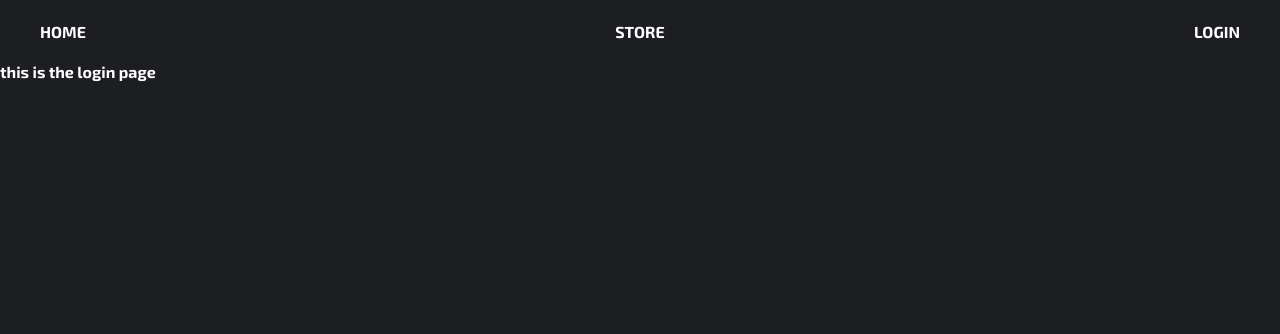
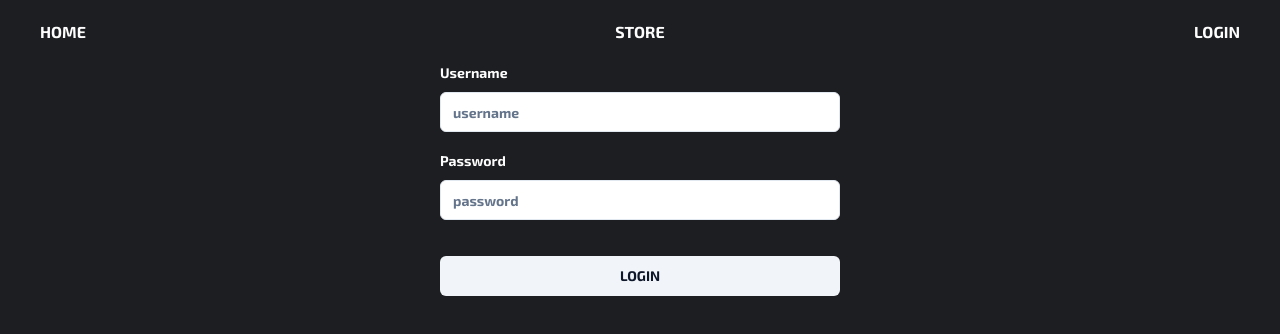
Before and after one commit to jzwoo/cyber_punk_frontend_v2, a Next.js app: page /login in a window 1280 px wide. Shown: the top 334 px of the page. Built offline with nearby package versions, Linux system fonts and the light colour scheme.

Commit message:
Create basic login page

```diff
--- a/package.json
+++ b/package.json
@@ -10,7 +10,9 @@
     "format": "prettier --write \"**/*.{js,jsx,ts,tsx,json,css,scss,md}\""
   },
   "dependencies": {
+    "@hookform/resolvers": "^3.3.4",
     "@radix-ui/react-dialog": "^1.0.5",
+    "@radix-ui/react-label": "^2.0.2",
     "@radix-ui/react-slot": "^1.0.2",
     "class-variance-authority": "^0.7.0",
     "clsx": "^2.1.1",
@@ -18,8 +20,10 @@
     "next": "14.2.3",
     "react": "^18",
     "react-dom": "^18",
+    "react-hook-form": "^7.51.3",
     "tailwind-merge": "^2.3.0",
-    "tailwindcss-animate": "^1.0.7"
+    "tailwindcss-animate": "^1.0.7",
+    "zod": "^3.23.6"
   },
   "devDependencies": {
     "@ianvs/prettier-plugin-sort-imports": "^4.2.1",
--- /dev/null
+++ b/src/app/login/loading.tsx
@@ -0,0 +1,7 @@
+import React from "react"
+
+const Loading: React.FC = () => {
+  return <div>Loading...</div>
+}
+
+export default Loading
--- a/src/app/login/page.tsx
+++ b/src/app/login/page.tsx
@@ -1,7 +1,86 @@
+"use client"
+
+import { Button } from "@/components/ui/button"
+import {
+  Form,
+  FormControl,
+  FormField,
+  FormItem,
+  FormLabel,
+  FormMessage,
+} from "@/components/ui/form"
+import { Input } from "@/components/ui/input"
+import { zodResolver } from "@hookform/resolvers/zod"
 import React from "react"
+import { useForm } from "react-hook-form"
+import { z } from "zod"
+
+const loginFormSchema = z.object({
+  username: z.string().min(2),
+  password: z.string().min(2),
+})
 
 const Login: React.FC = () => {
-  return <div>this is the login page</div>
+  // 1. Define your form.
+  const form = useForm<z.infer<typeof loginFormSchema>>({
+    resolver: zodResolver(loginFormSchema),
+    defaultValues: {
+      username: "",
+      password: "",
+    },
+  })
+
+  // 2. Define a submit handler.
+  function onSubmit(values: z.infer<typeof loginFormSchema>) {
+    console.log(values)
+  }
+
+  return (
+    <div className="flex justify-center items-center h-full">
+      <Form {...form}>
+        <form
+          className="flex flex-col gap-4 w-[400px]"
+          onSubmit={form.handleSubmit(onSubmit)}
+        >
+          <FormField
+            control={form.control}
+            name="username"
+            render={({ field }) => (
+              <FormItem>
+                <FormLabel>Username</FormLabel>
+
+                <FormControl>
+                  <Input placeholder="username" {...field} />
+                </FormControl>
+
+                <FormMessage />
+              </FormItem>
+            )}
+          />
+
+          <FormField
+            control={form.control}
+            name="password"
+            render={({ field }) => (
+              <FormItem>
+                <FormLabel>Password</FormLabel>
+
+                <FormControl>
+                  <Input placeholder="password" {...field} />
+                </FormControl>
+
+                <FormMessage />
+              </FormItem>
+            )}
+          />
+
+          <Button variant="secondary" className="mt-5 w-full" type="submit">
+            LOGIN
+          </Button>
+        </form>
+      </Form>
+    </div>
+  )
 }
 
 export default Login
--- /dev/null
+++ b/src/components/ui/form.tsx
@@ -0,0 +1,176 @@
+import * as LabelPrimitive from "@radix-ui/react-label"
+import { Slot } from "@radix-ui/react-slot"
+import * as React from "react"
+import {
+  Controller,
+  ControllerProps,
+  FieldPath,
+  FieldValues,
+  FormProvider,
+  useFormContext,
+} from "react-hook-form"
+
+import { Label } from "@/components/ui/label"
+import { cn } from "@/lib/utils"
+
+const Form = FormProvider
+
+type FormFieldContextValue<
+  TFieldValues extends FieldValues = FieldValues,
+  TName extends FieldPath<TFieldValues> = FieldPath<TFieldValues>,
+> = {
+  name: TName
+}
+
+const FormFieldContext = React.createContext<FormFieldContextValue>(
+  {} as FormFieldContextValue
+)
+
+const FormField = <
+  TFieldValues extends FieldValues = FieldValues,
+  TName extends FieldPath<TFieldValues> = FieldPath<TFieldValues>,
+>({
+  ...props
+}: ControllerProps<TFieldValues, TName>) => {
+  return (
+    <FormFieldContext.Provider value={{ name: props.name }}>
+      <Controller {...props} />
+    </FormFieldContext.Provider>
+  )
+}
+
+const useFormField = () => {
+  const fieldContext = React.useContext(FormFieldContext)
+  const itemContext = React.useContext(FormItemContext)
+  const { getFieldState, formState } = useFormContext()
+
+  const fieldState = getFieldState(fieldContext.name, formState)
+
+  if (!fieldContext) {
+    throw new Error("useFormField should be used within <FormField>")
+  }
+
+  const { id } = itemContext
+
+  return {
+    id,
+    name: fieldContext.name,
+    formItemId: `${id}-form-item`,
+    formDescriptionId: `${id}-form-item-description`,
+    formMessageId: `${id}-form-item-message`,
+    ...fieldState,
+  }
+}
+
+type FormItemContextValue = {
+  id: string
+}
+
+const FormItemContext = React.createContext<FormItemContextValue>(
+  {} as FormItemContextValue
+)
+
+const FormItem = React.forwardRef<
+  HTMLDivElement,
+  React.HTMLAttributes<HTMLDivElement>
+>(({ className, ...props }, ref) => {
+  const id = React.useId()
+
+  return (
+    <FormItemContext.Provider value={{ id }}>
+      <div ref={ref} className={cn("space-y-2", className)} {...props} />
+    </FormItemContext.Provider>
+  )
+})
+FormItem.displayName = "FormItem"
+
+const FormLabel = React.forwardRef<
+  React.ElementRef<typeof LabelPrimitive.Root>,
+  React.ComponentPropsWithoutRef<typeof LabelPrimitive.Root>
+>(({ className, ...props }, ref) => {
+  const { error, formItemId } = useFormField()
+
+  return (
+    <Label
+      ref={ref}
+      className={cn(error && "text-destructive", className)}
+      htmlFor={formItemId}
+      {...props}
+    />
+  )
+})
+FormLabel.displayName = "FormLabel"
+
+const FormControl = React.forwardRef<
+  React.ElementRef<typeof Slot>,
+  React.ComponentPropsWithoutRef<typeof Slot>
+>(({ ...props }, ref) => {
+  const { error, formItemId, formDescriptionId, formMessageId } = useFormField()
+
+  return (
+    <Slot
+      ref={ref}
+      id={formItemId}
+      aria-describedby={
+        !error
+          ? `${formDescriptionId}`
+          : `${formDescriptionId} ${formMessageId}`
+      }
+      aria-invalid={!!error}
+      {...props}
+    />
+  )
+})
+FormControl.displayName = "FormControl"
+
+const FormDescription = React.forwardRef<
+  HTMLParagraphElement,
+  React.HTMLAttributes<HTMLParagraphElement>
+>(({ className, ...props }, ref) => {
+  const { formDescriptionId } = useFormField()
+
+  return (
+    <p
+      ref={ref}
+      id={formDescriptionId}
+      className={cn("text-sm text-muted-foreground", className)}
+      {...props}
+    />
+  )
+})
+FormDescription.displayName = "FormDescription"
+
+const FormMessage = React.forwardRef<
+  HTMLParagraphElement,
+  React.HTMLAttributes<HTMLParagraphElement>
+>(({ className, children, ...props }, ref) => {
+  const { error, formMessageId } = useFormField()
+  const body = error ? String(error?.message) : children
+
+  if (!body) {
+    return null
+  }
+
+  return (
+    <p
+      ref={ref}
+      id={formMessageId}
+      className={cn("text-sm font-medium text-destructive", className)}
+      {...props}
+    >
+      {body}
+    </p>
+  )
+})
+FormMessage.displayName = "FormMessage"
+
+export {
+  Form,
+  FormControl,
+  FormDescription,
+  FormField,
+  FormItem,
+  FormLabel,
+  FormMessage,
+  useFormField,
+}
--- /dev/null
+++ b/src/components/ui/input.tsx
@@ -0,0 +1,25 @@
+import * as React from "react"
+
+import { cn } from "@/lib/utils"
+
+export interface InputProps
+  extends React.InputHTMLAttributes<HTMLInputElement> {}
+
+const Input = React.forwardRef<HTMLInputElement, InputProps>(
+  ({ className, type, ...props }, ref) => {
+    return (
+      <input
+        type={type}
+        className={cn(
+          "text-black flex h-10 w-full rounded-md border border-input bg-background px-3 py-2 text-sm ring-offset-background file:border-0 file:bg-transparent file:text-sm file:font-medium placeholder:text-muted-foreground focus-visible:outline-none focus-visible:ring-2 focus-visible:ring-ring focus-visible:ring-offset-2 disabled:cursor-not-allowed disabled:opacity-50",
+          className
+        )}
+        ref={ref}
+        {...props}
+      />
+    )
+  }
+)
+Input.displayName = "Input"
+
+export { Input }
--- /dev/null
+++ b/src/components/ui/label.tsx
@@ -0,0 +1,26 @@
+"use client"
+
+import * as LabelPrimitive from "@radix-ui/react-label"
+import { cva, type VariantProps } from "class-variance-authority"
+import * as React from "react"
+
+import { cn } from "@/lib/utils"
+
+const labelVariants = cva(
+  "text-sm font-medium leading-none peer-disabled:cursor-not-allowed peer-disabled:opacity-70"
+)
+
+const Label = React.forwardRef<
+  React.ElementRef<typeof LabelPrimitive.Root>,
+  React.ComponentPropsWithoutRef<typeof LabelPrimitive.Root> &
+    VariantProps<typeof labelVariants>
+>(({ className, ...props }, ref) => (
+  <LabelPrimitive.Root
+    ref={ref}
+    className={cn(labelVariants(), className)}
+    {...props}
+  />
+))
+Label.displayName = LabelPrimitive.Root.displayName
+
+export { Label }
```
Also changed, not shown: 1 other file (tests, documents, lock files or other folders).
